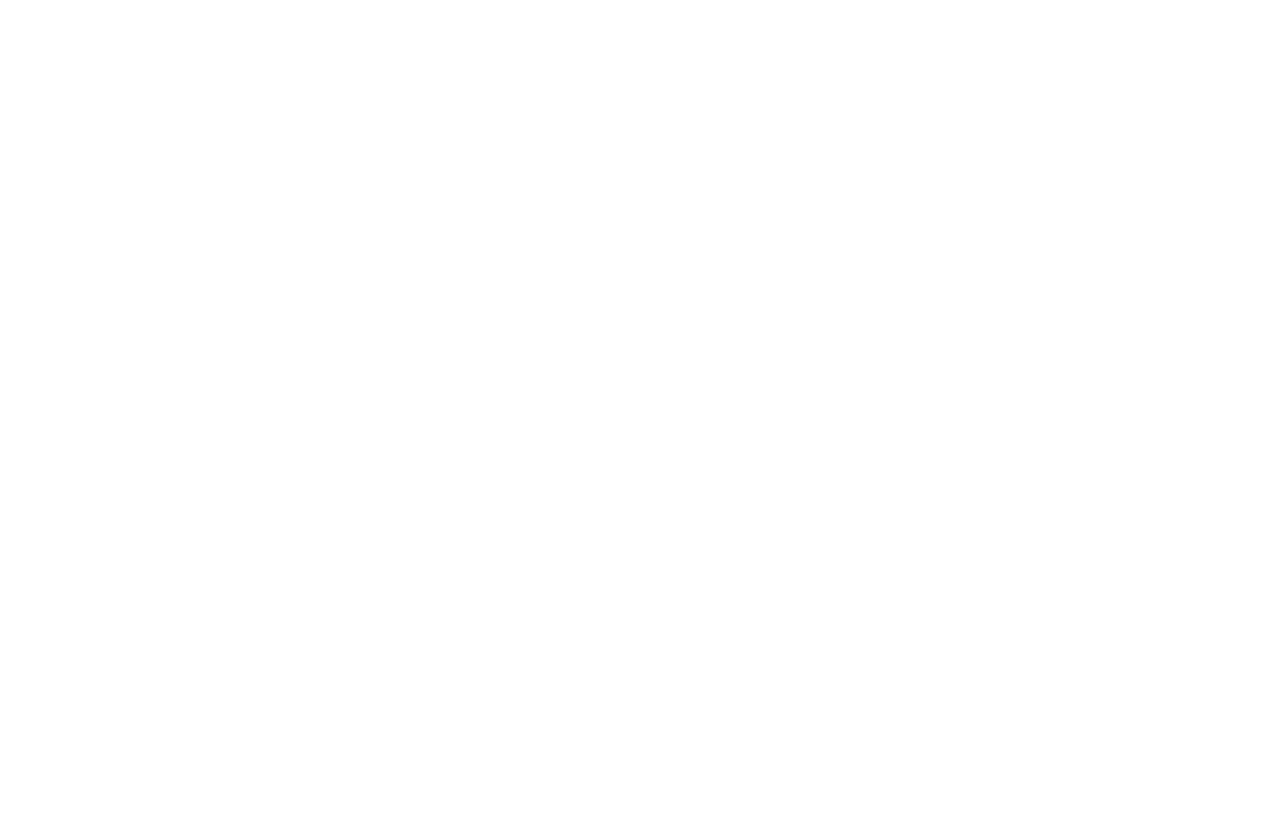
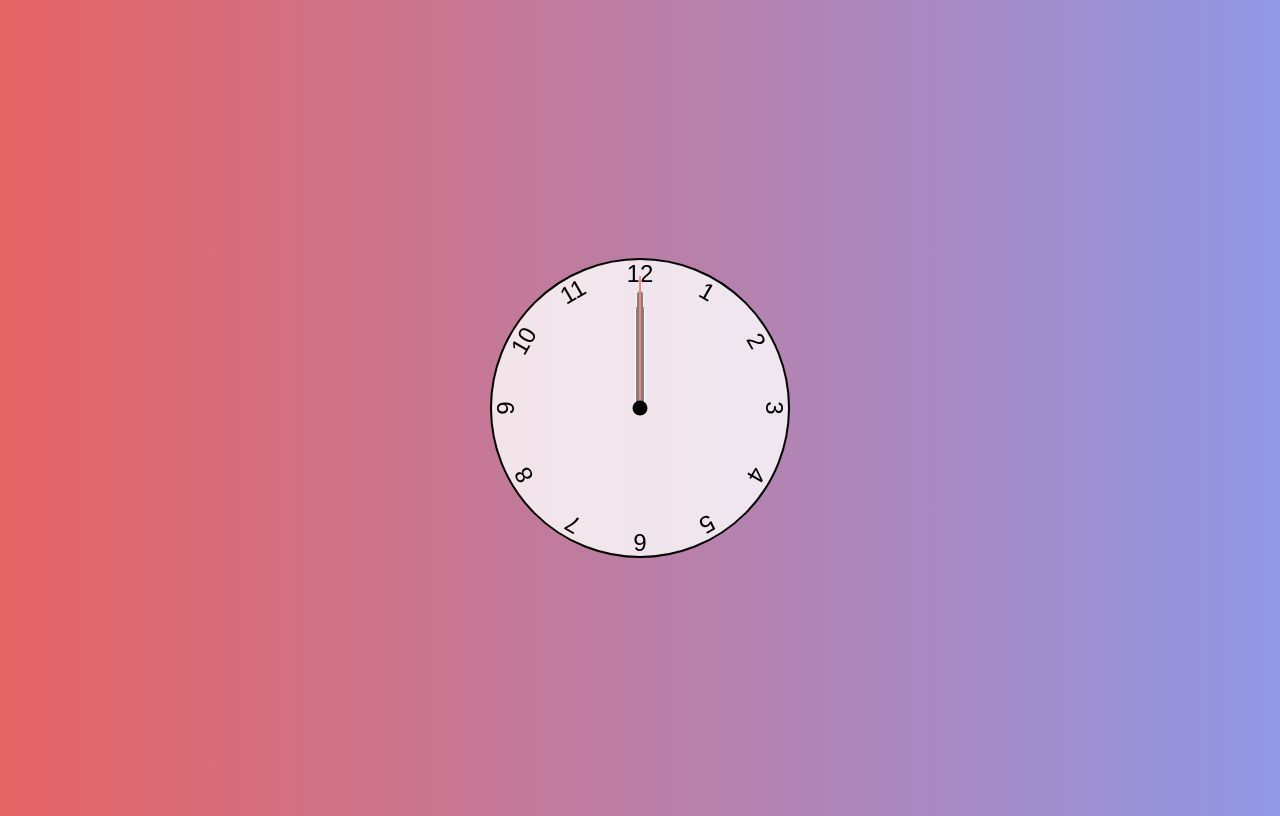
Before and after one commit to akrhode/analog-clock, a plain HTML site: page index.html in a window 1280 px wide. Drawn offline with Linux system fonts and the light colour scheme.

Commit message:
Build and style clock

```diff
--- a/index.html
+++ b/index.html
@@ -8,5 +8,23 @@
     <link rel="stylesheet" href="style.css" />
     <script defer src="script.js"></script>
   </head>
-  <body></body>
+  <body>
+    <div class="clock">
+      <div class="hand hour"></div>
+      <div class="hand minute"></div>
+      <div class="hand second"></div>
+      <div class="number number1">1</div>
+      <div class="number number2">2</div>
+      <div class="number number3">3</div>
+      <div class="number number4">4</div>
+      <div class="number number5">5</div>
+      <div class="number number6">6</div>
+      <div class="number number7">7</div>
+      <div class="number number8">8</div>
+      <div class="number number9">9</div>
+      <div class="number number10">10</div>
+      <div class="number number11">11</div>
+      <div class="number number12">12</div>
+    </div>
+  </body>
 </html>
--- a/style.css
+++ b/style.css
@@ -0,0 +1,117 @@
+*,
+*::after,
+*::before {
+  box-sizing: border-box;
+  font-family: Arial, Helvetica, sans-serif;
+}
+
+body {
+  background: linear-gradient(to right, #e66465, #9198e5);
+  display: flex;
+  justify-content: center;
+  align-items: center;
+  min-height: 100vh;
+  overflow: hidden;
+  font-size: 1.5rem;
+  transform: rotate(var(--rotation));
+}
+
+.clock {
+  width: 300px;
+  height: 300px;
+  background-color: rgba(255, 255, 255, 0.8);
+  border-radius: 50%;
+  border: 2px solid black;
+  position: relative;
+}
+
+.clock .number {
+  --rotation: 0;
+  position: absolute;
+  width: 100%;
+  height: 100%;
+  text-align: center;
+  transform: rotate(30deg);
+  transform: rotate(var(--rotation));
+}
+
+.clock .number1 {
+  --rotation: 30deg;
+}
+.clock .number2 {
+  --rotation: 60deg;
+}
+.clock .number3 {
+  --rotation: 90deg;
+}
+.clock .number4 {
+  --rotation: 120deg;
+}
+.clock .number5 {
+  --rotation: 150deg;
+}
+.clock .number6 {
+  --rotation: 180deg;
+}
+.clock .number7 {
+  --rotation: 210deg;
+}
+.clock .number8 {
+  --rotation: 240deg;
+}
+.clock .number9 {
+  --rotation: 270deg;
+}
+.clock .number10 {
+  --rotation: 300deg;
+}
+.clock .number11 {
+  --rotation: 330deg;
+}
+.clock .number12 {
+  --rotation: 360deg;
+}
+
+.clock .hand {
+  --rotation: 0;
+  position: absolute;
+  bottom: 50%;
+  left: 50%;
+  border: 1px solid #ffff;
+  border-top-left-radius: 10px;
+  border-top-right-radius: 10px;
+  transform-origin: bottom;
+  z-index: 10;
+  transform: translateX(-50%) rotate(calc(var(--rotation) * 1deg));
+}
+
+.clock::after {
+  content: "";
+  position: absolute;
+  background-color: black;
+  border-radius: 50%;
+  z-index: 11;
+  width: 15px;
+  height: 15px;
+  top: 50%;
+  left: 50%;
+  transform: translate(-50%, -50%);
+}
+
+.clock .hand.hour {
+  width: 10px;
+  height: 35%;
+  background-color: black;
+}
+
+.clock .hand.minute {
+  width: 7px;
+  height: 40%;
+  background-color: black;
+}
+
+.clock .hand.second {
+  width: 3px;
+  height: 45%;
+  background-color: red;
+}
```
